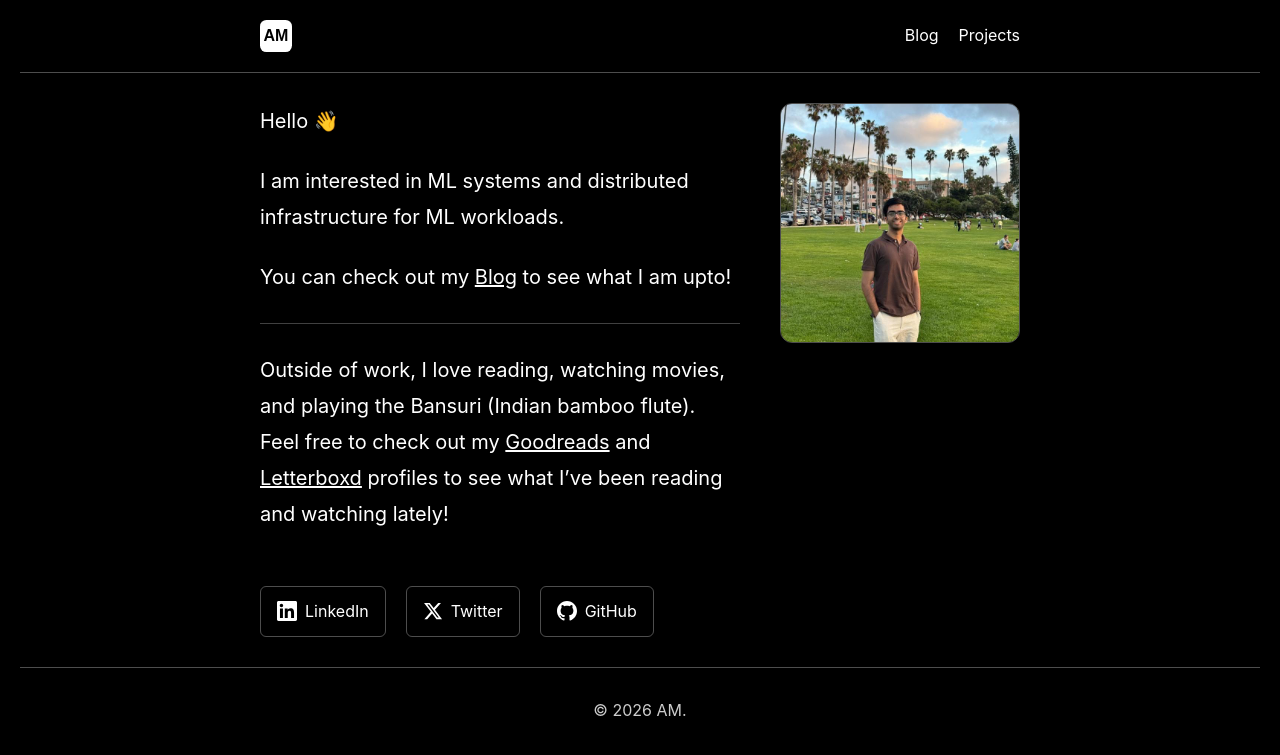
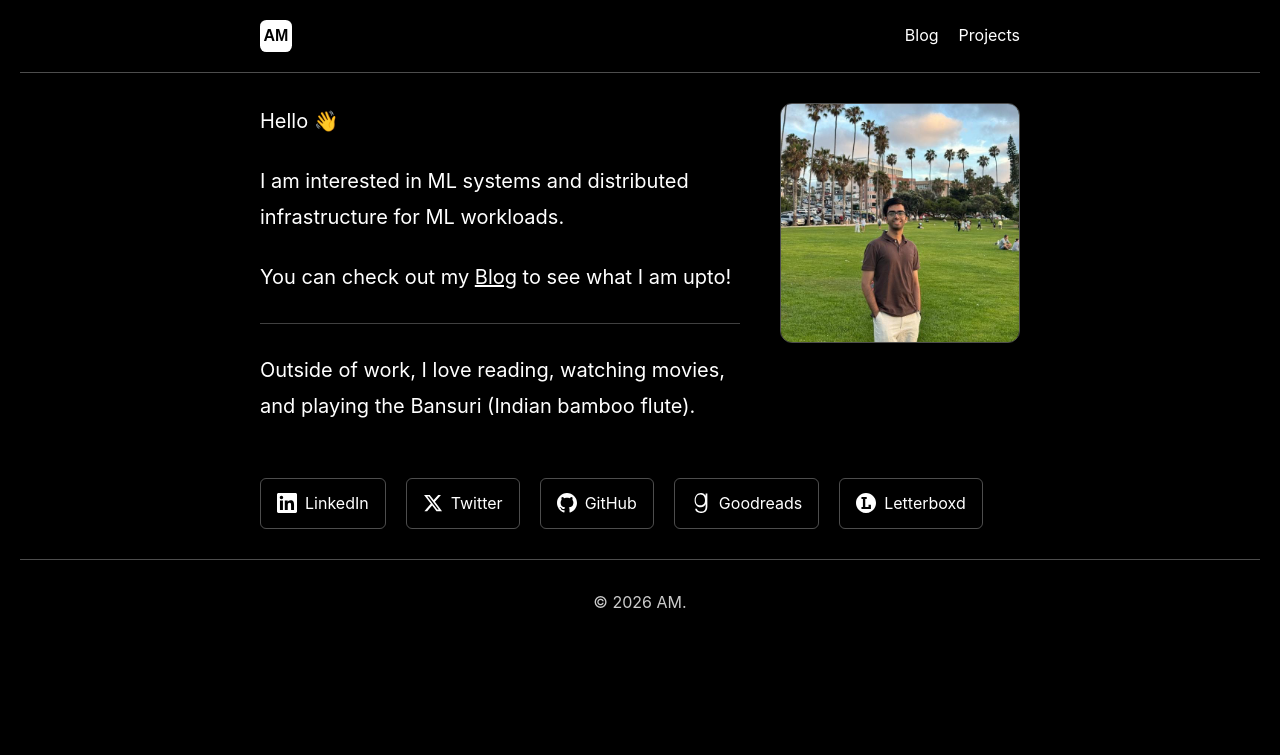
Before and after one commit to ADITYAMANDKE/adityamandke.github.io, a Jekyll site: the page built from index.html, in a window 1280 px wide. Shown: the top 755 px of the page. Built offline with Jekyll 4.4.1, drawn with Linux system fonts in a browser that asks for light colours.

Commit message:
Move Goodreads and Letterboxd links to social buttons

```diff
--- a/index.html
+++ b/index.html
@@ -14,7 +14,7 @@ title: Home
 
       <hr class="section-divider">
 
-      <p>Outside of work, I love reading, watching movies, and playing the Bansuri (Indian bamboo flute). Feel free to check out my <a href="https://www.goodreads.com/user/show/87115179-aditya" target="_blank" rel="noopener noreferrer">Goodreads</a> and <a href="https://letterboxd.com/adimandke/" target="_blank" rel="noopener noreferrer">Letterboxd</a> profiles to see what I’ve been reading and watching lately!</p>
+      <p>Outside of work, I love reading, watching movies, and playing the Bansuri (Indian bamboo flute).</p>
     </div>
 
     <div class="home-photo">
@@ -42,6 +42,18 @@ title: Home
         </svg>
         GitHub
       </a>
+      <a href="https://www.goodreads.com/user/show/87115179-aditya" target="_blank" rel="noopener noreferrer" class="social-link goodreads">
+        <svg width="20" height="20" viewBox="0 0 24 24" fill="currentColor" xmlns="http://www.w3.org/2000/svg">
+          <path d="M11.43 23.995c-3.608-.208-6.274-2.077-6.448-5.078.695.007 1.375-.013 2.07-.006.224 1.342 1.065 2.43 2.683 3.026 1.583.496 3.737.46 5.082-.174 1.351-.636 2.145-1.822 2.503-3.577.212-1.042.236-1.734.231-2.92l-.005-1.631h-.059c-1.245 2.564-3.315 3.53-5.59 3.475-5.74-.054-7.68-4.534-7.528-8.606.011-5.241 3.22-8.537 7.557-8.495 2.354-.14 4.605 1.362 5.554 3.37l.059.002.002-2.918 2.099.004-.002 15.717c-.193 7.04-4.376 7.89-8.209 7.811zm5.38-15.635c-.096-3.26-1.601-6.62-5.503-6.645-3.954-.017-5.625 3.592-5.604 6.85-.013 3.439 1.643 6.305 5.703 6.262 4.348-.059 5.515-3.461 5.404-6.467z"/>
+        </svg>
+        Goodreads
+      </a>
+      <a href="https://letterboxd.com/adimandke/" target="_blank" rel="noopener noreferrer" class="social-link letterboxd">
+        <svg width="20" height="20" viewBox="0 0 24 24" fill="currentColor" xmlns="http://www.w3.org/2000/svg">
+          <path d="M8.29 16.752V7.2H6.546V4.8h6.328v2.4h-1.746v9.574h3.925v-2.618h2.839V19.2H6.545v-2.448h1.745zM0 12c0 6.628 5.372 12 12 12s12-5.372 12-12S18.628 0 12 0 0 5.372 0 12z"/>
+        </svg>
+        Letterboxd
+      </a>
     </div>
   </div>
 </div>
```
